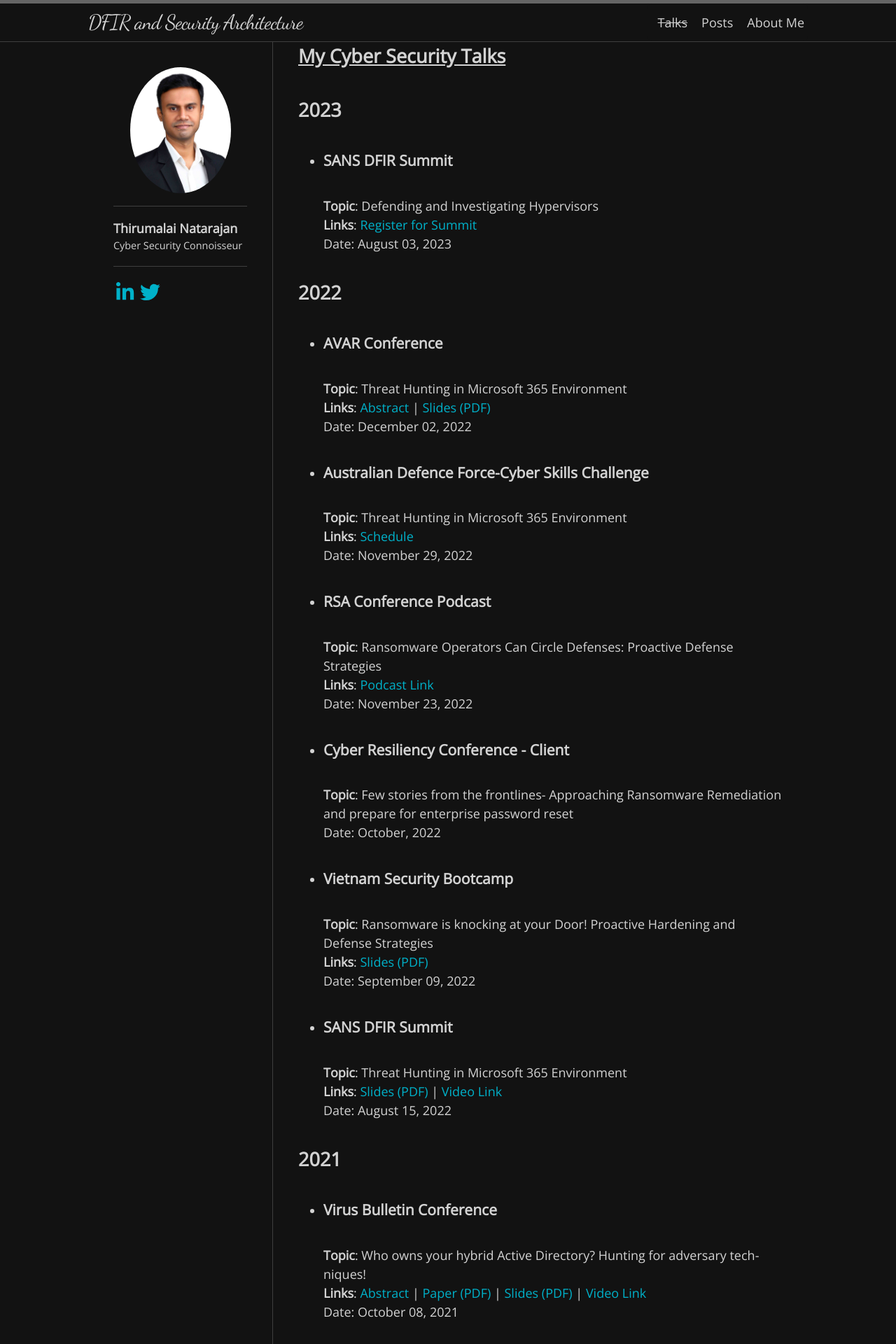
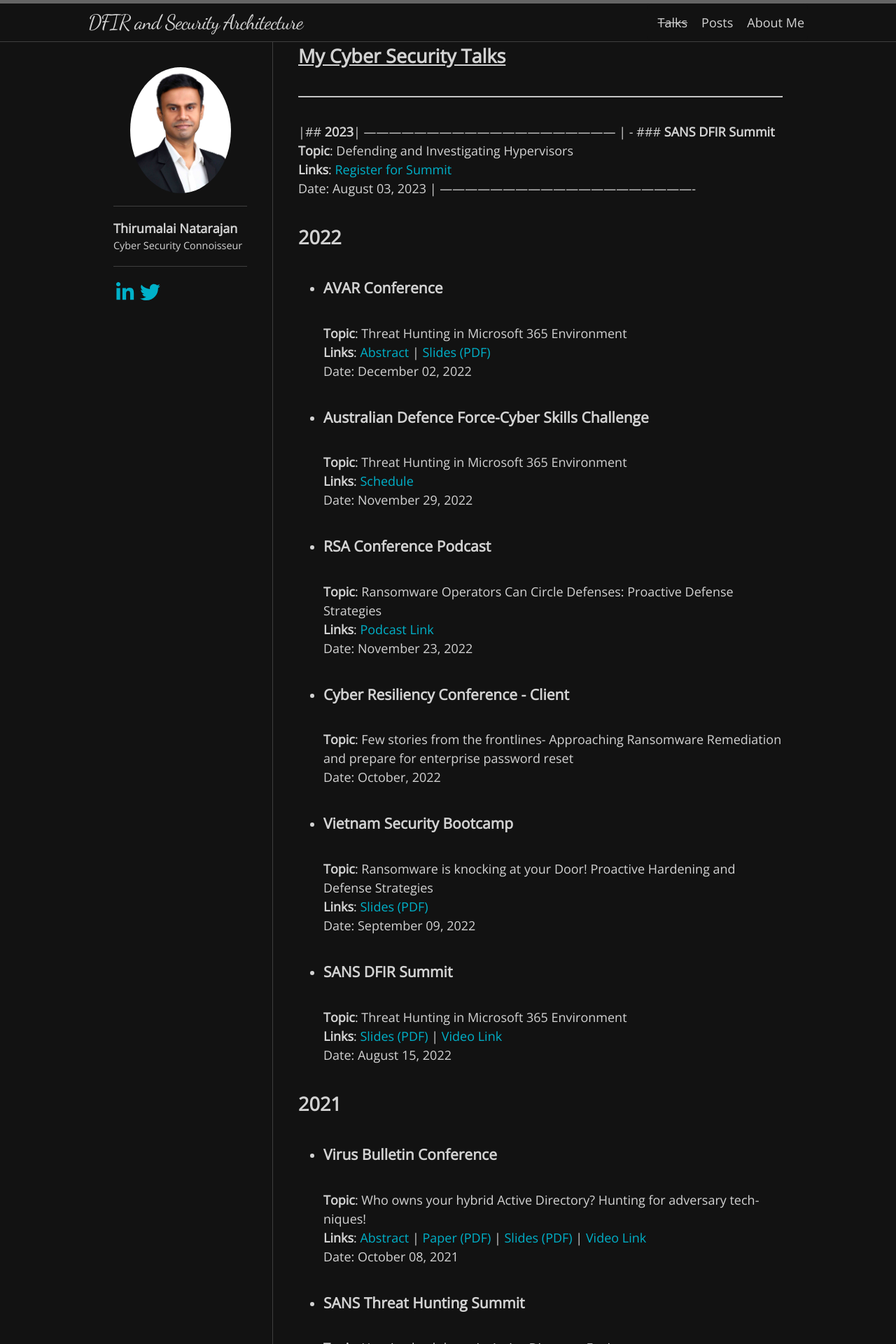
Before and after one commit to Th1ru-M/th1ru-m.github.io, a Jekyll site: the page built from talks.md, in a window 1280 px wide. Shown: the top 1920 px of the page at 70% size. Built offline with Jekyll 4.4.1, drawn with Linux system fonts in a browser that asks for light colours; nearby versions of some CDN libraries; some web fonts are replaced.

```diff
--- a/talks.md
+++ b/talks.md
@@ -5,13 +5,14 @@ permalink: /talks/
 ---
 ## **<u>My Cyber Security Talks</u>**
 
-## **2023**
-
-- ### **SANS DFIR Summit**
+------------------------------------------------------------
+|## **2023**|
+------------------------------------------------------------
+| - ### **SANS DFIR Summit**
 **Topic**: Defending and Investigating Hypervisors
 **Links**: [Register for Summit](https://www.sans.org/u/1pkm)
-Date: August 03, 2023
-
+Date: August 03, 2023 |
+-------------------------------------------------------------
 ## **2022**
 
 - ### **AVAR Conference**
```
